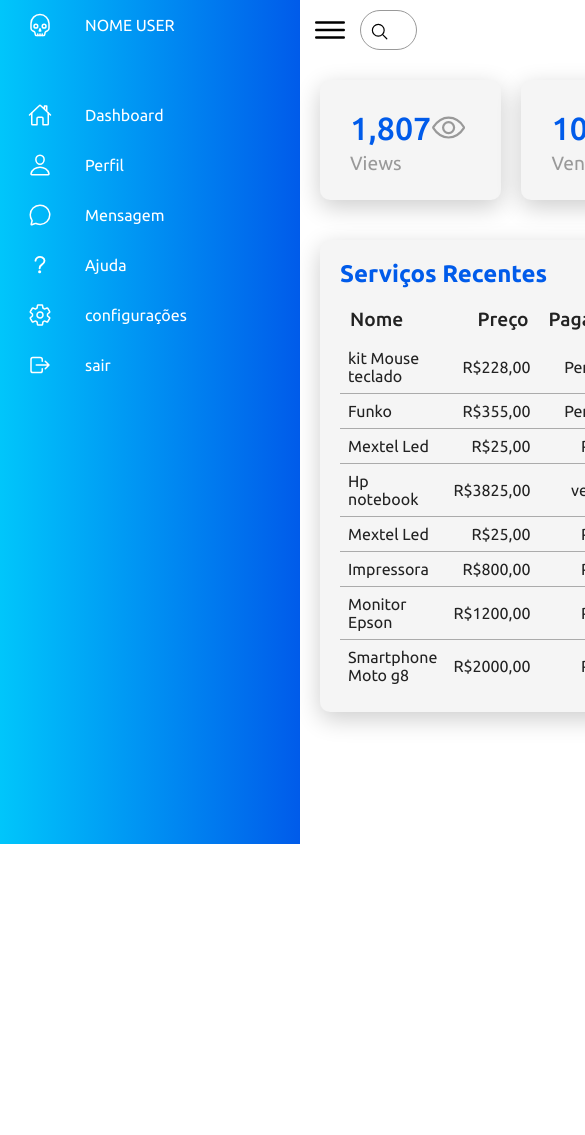
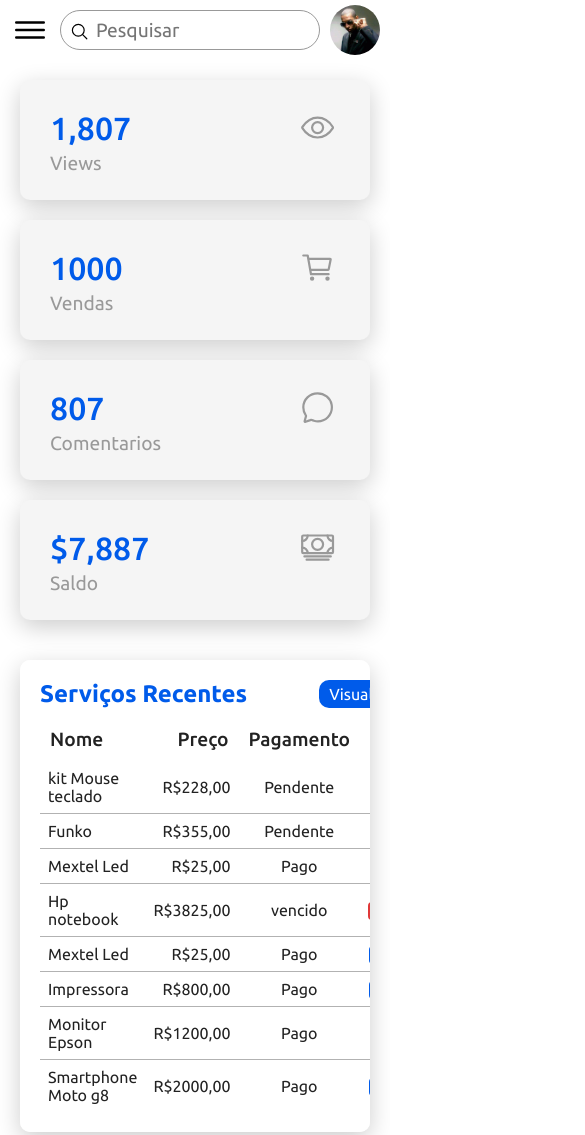
Before and after one commit to 0rakul0/paineladministrativo, a plain HTML site: page index.html in a window 390 px wide. Shown: the top 1135 px of the page, 585 px wide, since content can reach past the window. Before the commit the page ends 844 px from the top, so only its background shows below. Drawn offline with nearby package versions, Linux system fonts and the light colour scheme.

Commit message:
adicionado responsividade
telas de 990px, 760px e 480px

```diff
--- a/css/style.css
+++ b/css/style.css
@@ -255,7 +255,7 @@ main .topbar .profile img{
   width: 100%;
   padding: 20px;
   border-radius: 10px;
-  background: var(--cinza);
+  background: var(--branco);
   box-shadow: 0 7px 25px rgba(0,0,0,0.2);
 }
 .ordeList .ordeListItem .cardOrde{
@@ -399,3 +399,62 @@ main .topbar .profile img{
 .novasOrdens table tr:hover td h4 span{
   color: var(--branco);
 }
+/* fim do bloco de recentes */
+/* bloco de responsividade */
+@media (max-width: 990px) {
+  body{
+    overflow: scroll;
+  }
+  .navigation{
+    left: -300px;
+  }
+  .navigation.show{
+    width: 300px;
+    left: 0;
+  }
+  main{
+    width: 100%;
+    left: 0;
+  }
+  main.show{
+    left: 300px;
+  }
+  .cards{
+    grid-template-columns: repeat(2, 1fr);
+  }
+}
+@media (max-width: 760px){
+  .ordeList{
+    grid-template-columns: repeat(1, 1fr);
+  }
+  .ordeListItem{
+    overflow-x: auto;
+  }
+}
+@media (max-width: 480px){
+  .cards{
+    grid-template-columns: repeat(1, 1fr);
+  }
+  .card h2{
+    font-size: 20px;
+  }
+  .profile{
+    min-width: 50px;
+  }
+  .navigation{
+    width: 100%;
+    left: -100%;
+    z-index: 2;
+  }
+  .navigation.show{
+    width: 100%;
+    left: 0;
+  }
+  .toggle{
+    z-index: 3;
+  }
+  main.show .toggle{
+    position: fixed;
+    color: var(--branco);
+  }
+}
```
